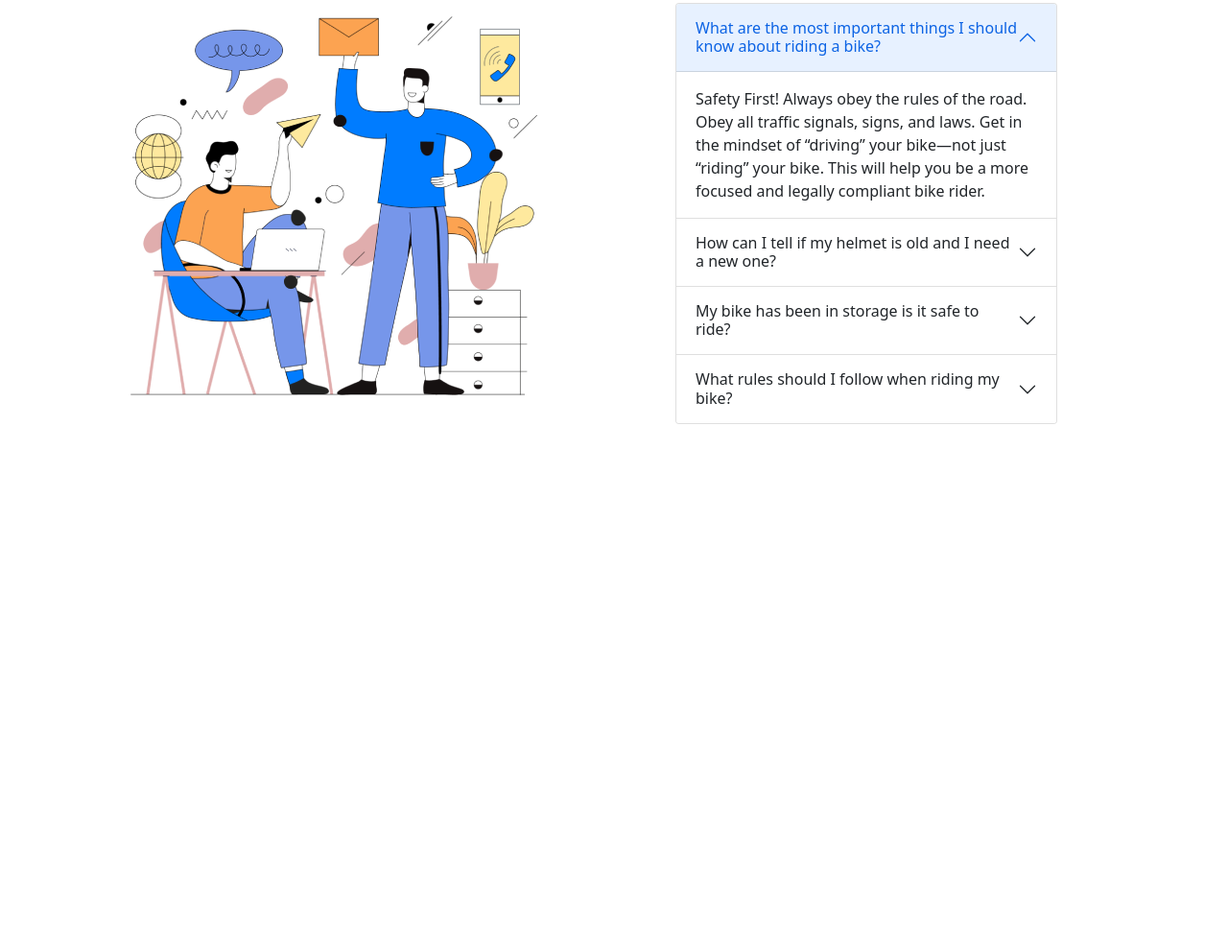
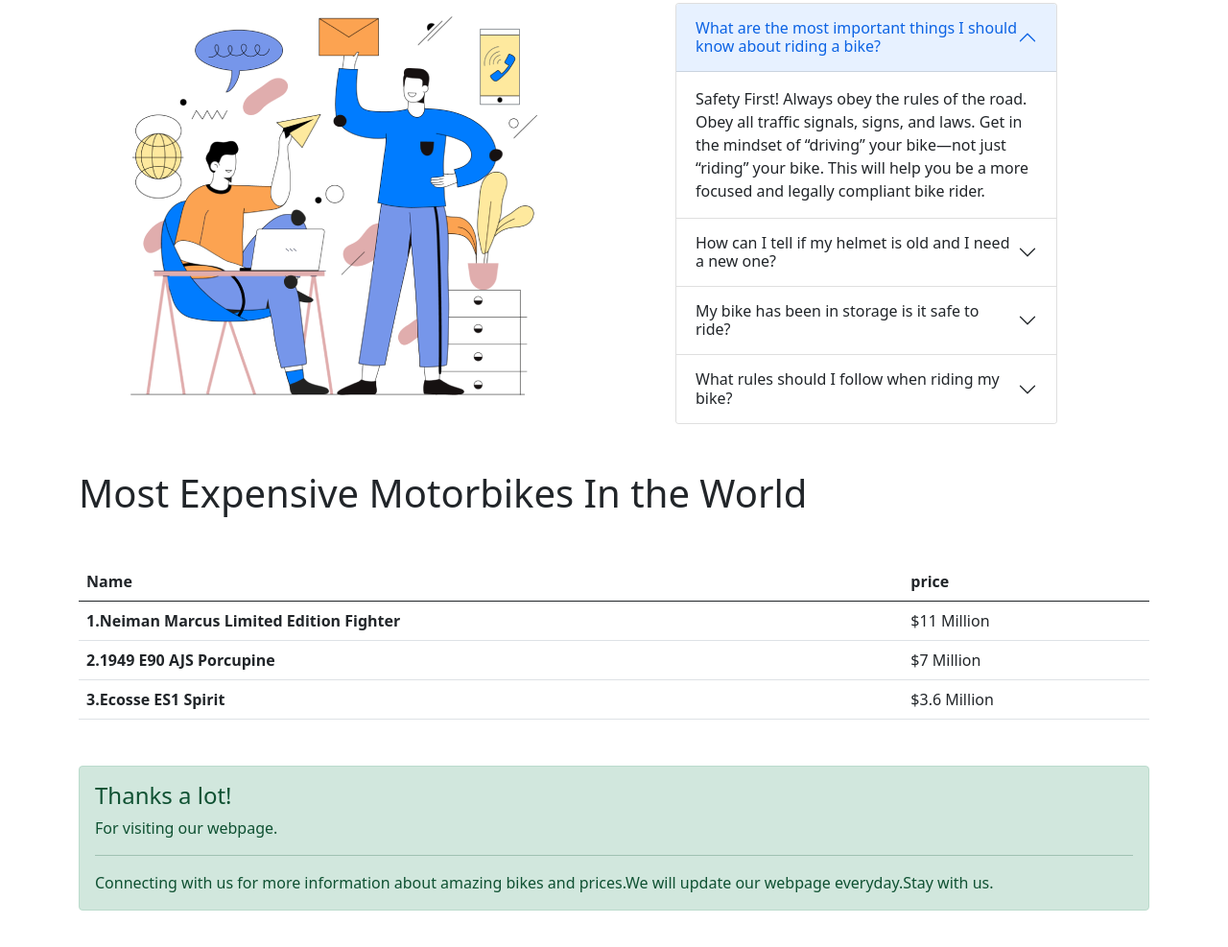
Before and after one commit to Nazninkamal/honda-cbr, a plain HTML site: page index.html in a window 1280 px wide. Shown: the part 1758-2745 px from the top of the page at 96% size. Before the commit the page ends 2200 px from the top, so only its background shows below. Drawn offline with nearby package versions, Linux system fonts and the light colour scheme.

Commit message:
2nd commit

```diff
--- a/index.html
+++ b/index.html
@@ -245,10 +245,45 @@
 
       </section>
       <!-- Extra part 1 -->
+      <section class="container my-5">
+        <h1>Most Expensive Motorbikes In the World</h1>
+      </section>
+
       <section class="container">
-
+        <table class="table">
+          <thead>
+            <tr>
+              <th scope="col">Name</th>
+              <th scope="col">price</th>
+            </tr>
+          </thead>
+          <tbody>
+            <tr>
+              <th scope="row">1.Neiman Marcus Limited Edition Fighter</th>
+              <td>$11 Million</td>
+              </tr>
+            <tr>
+              <th scope="row">2.1949 E90 AJS Porcupine </th>
+              <td>$7 Million</td>
+             </tr>
+            <tr>
+              <th scope="row">3.Ecosse ES1 Spirit</th>
+              <td colspan="2">$3.6 Million</td>
+          </tr>
+          </tbody>
+        </table>
 
       </section>
+      <!-- extra part 2 -->
+      <section class="container my-5">
+        <div class="alert alert-success" role="alert">
+          <h4 class="alert-heading">Thanks a lot!</h4>
+          <p>For visiting our webpage. </p>
+          <hr>
+          <p class="mb-0">Connecting with us for more information about amazing bikes and prices.We will update our webpage everyday.Stay with us.</p>
+        </div>
+      </section>
+
 
     </main>
     <footer>
```
